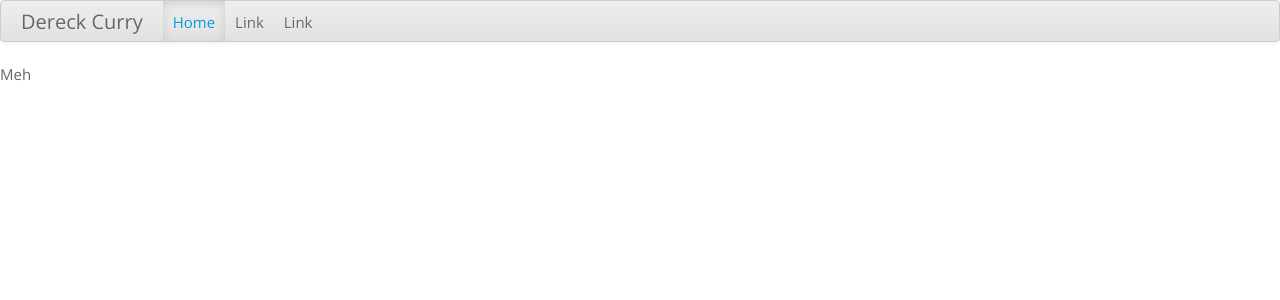
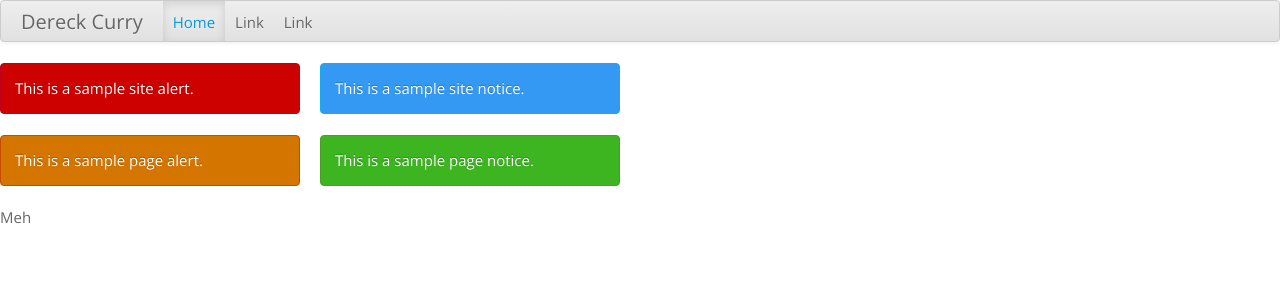
Before and after one commit to thedereck/thedereck.github.com, a Jekyll site: the page built from index.html, in a window 1280 px wide. Shown: the top 300 px of the page. Built offline with Jekyll 4.4.1, drawn with Linux system fonts in a browser that asks for light colours.

Commit message:
Testing alerts and notices.

```diff
--- a/_config.yml
+++ b/_config.yml
@@ -1,7 +1,7 @@
 name: The Dereck
 brand: Dereck Curry
 
-alert: false
-notice: false
+alert: This is a sample site alert.
+notice: This is a sample site notice.
 
 bootstrap_css: spacelab.bootstrap.min.css
--- a/index.html
+++ b/index.html
@@ -1,6 +1,8 @@
 ---
 layout: page
 title: The Dereck
+alert: This is a sample page alert.
+notice: This is a sample page notice.
 ---
 
 Meh
```
